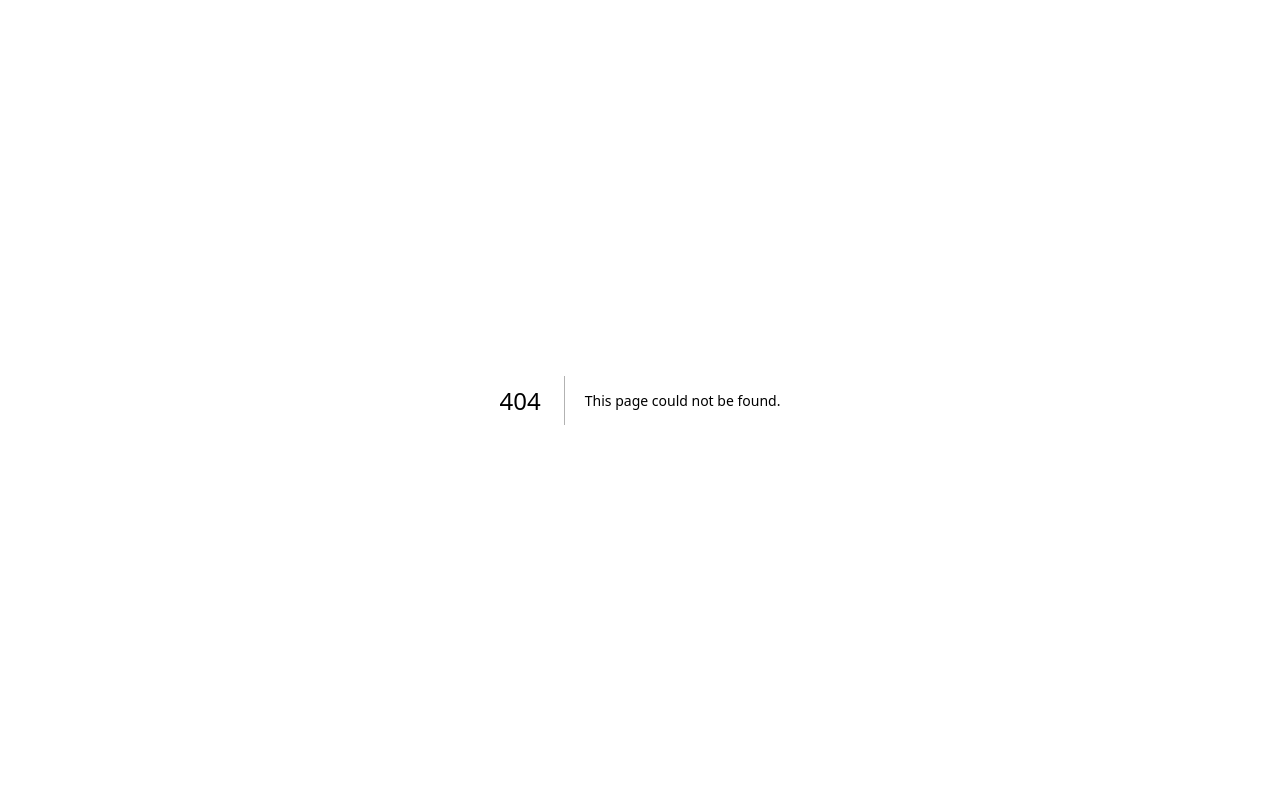
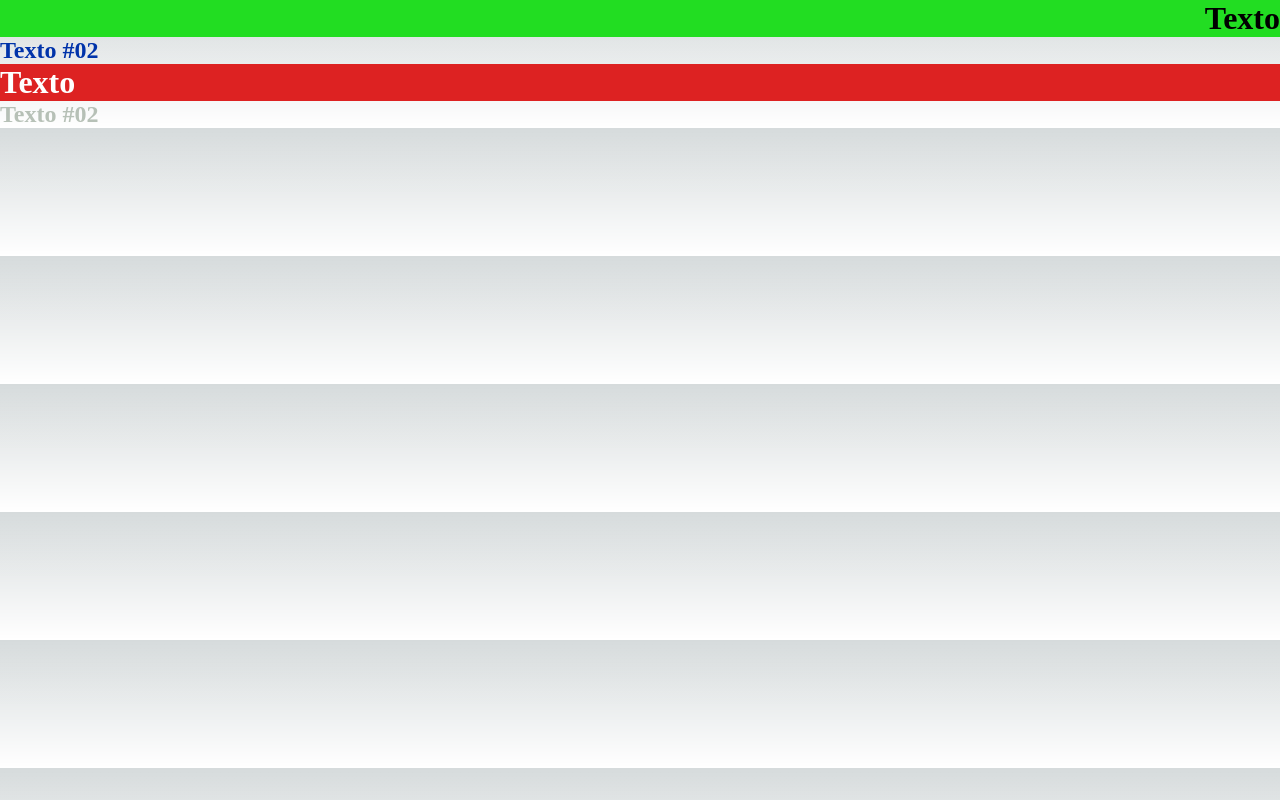
Before and after one commit to bertiGrazi/design_engineer, a Next.js app in the folder exercicios/: page /css/usandoEstilo in a window 1280 px wide. Before the commit this address had no page. Built offline with nearby package versions, Linux system fonts and the light colour scheme.

Commit message:
applying css style

```diff
--- /dev/null
+++ b/exercicios/components/Estilo.jsx
@@ -0,0 +1,16 @@
+export default function Estilo(props) {
+  const classeAplicada = props.numero >= 0 ? "azul" : "vermelha"
+
+  return (
+    <div>
+      <h1 style={{
+        backgroundColor: props.numero >= 0 ? "#2D2" : "#D22",
+        color: props.color,
+        textAlign: props.direita ? "right" : "left"
+        }}>
+        Texto
+      </h1>
+      <h2 className={classeAplicada}>Texto #02</h2>
+    </div>
+  )
+}
--- a/exercicios/components/Titulo.jsx
+++ b/exercicios/components/Titulo.jsx
@@ -32,4 +32,7 @@
       <h4>{props.grazi}</h4>
     </>
   )
+  /*
+    As props são somente leitura, não gerencia dados
+  */
 }
--- a/exercicios/pages/basicos/propsSomenteLeitura.jsx
+++ b/exercicios/pages/basicos/propsSomenteLeitura.jsx
@@ -2,6 +2,7 @@
 
 export default function propsSomenteLeitura() {
   return (
+    //TypeError: Cannot assign to read only property 'numero' of object '#<Object>'
     <SomaUm  numero={99}/>
   )
 }
--- /dev/null
+++ b/exercicios/pages/css/usandoEstilo.jsx
@@ -0,0 +1,10 @@
+import Estilo from "@/components/Estilo";
+
+export default function usandoEstilo() {
+  return (
+    <div>
+       <Estilo numero={3} color="#000" direita={true}/>
+       <Estilo numero={-3} color="#FFF" direita={false}/>
+    </div>
+  )
+}
--- a/exercicios/styles/globals.css
+++ b/exercicios/styles/globals.css
@@ -105,3 +105,11 @@
     color-scheme: dark;
   }
 }
+
+.vermelha {
+  color: #8989;
+}
+
+.azul {
+  color: #6574;
+}
```
